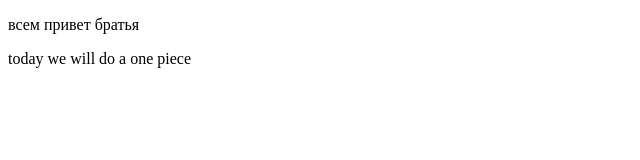
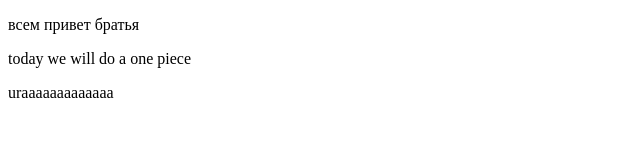
Before and after one commit to Sqwertik/ESA-ASE-Server, a plain HTML site: page index.html in a window 1280 px wide. Shown: the whole page, without its empty margins (0-640 px from the left). Drawn offline with Linux system fonts and the light colour scheme.

Commit message:
Add files via upload

```diff
--- a/index.html
+++ b/index.html
@@ -8,5 +8,6 @@
 <body>
   <p>всем привет братья</p>
   <p> today we will do a one piece</p>
+  <p>uraaaaaaaaaaaaa</p>
 </body>
 </html>
```
